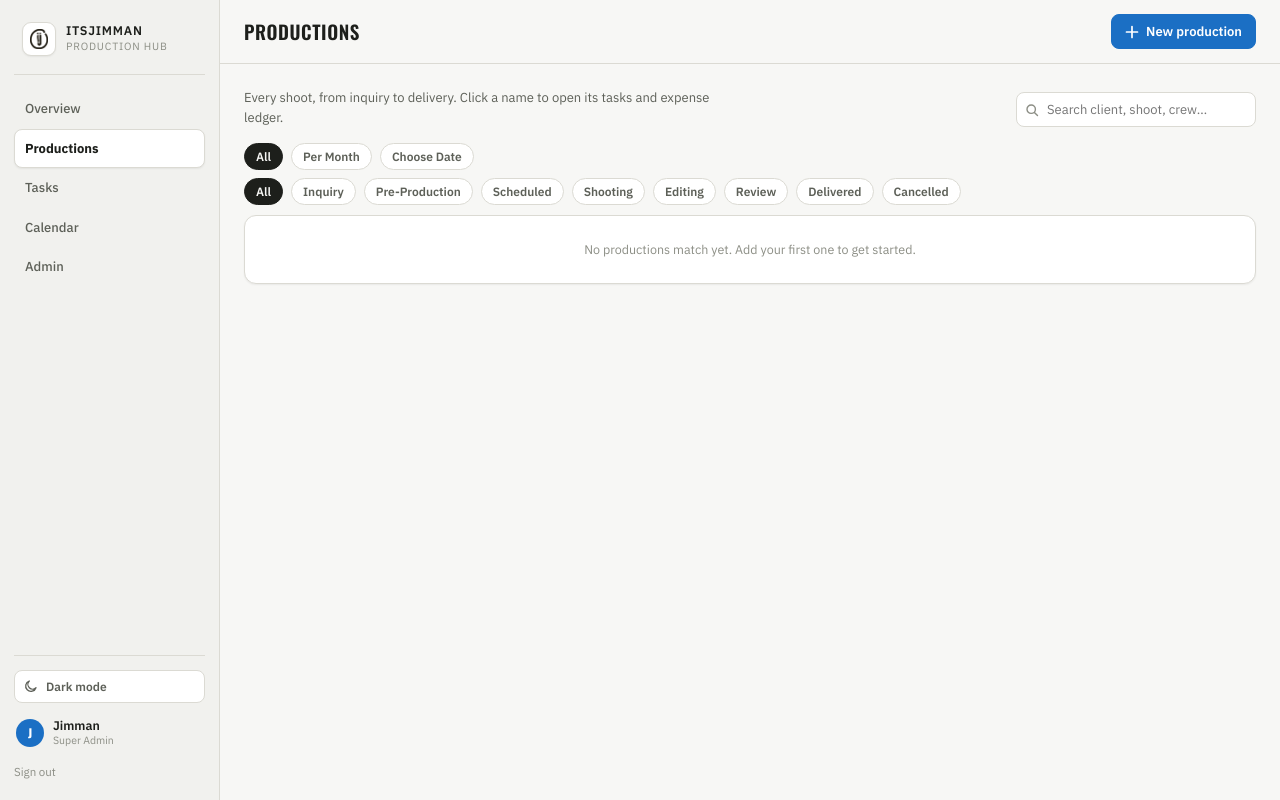
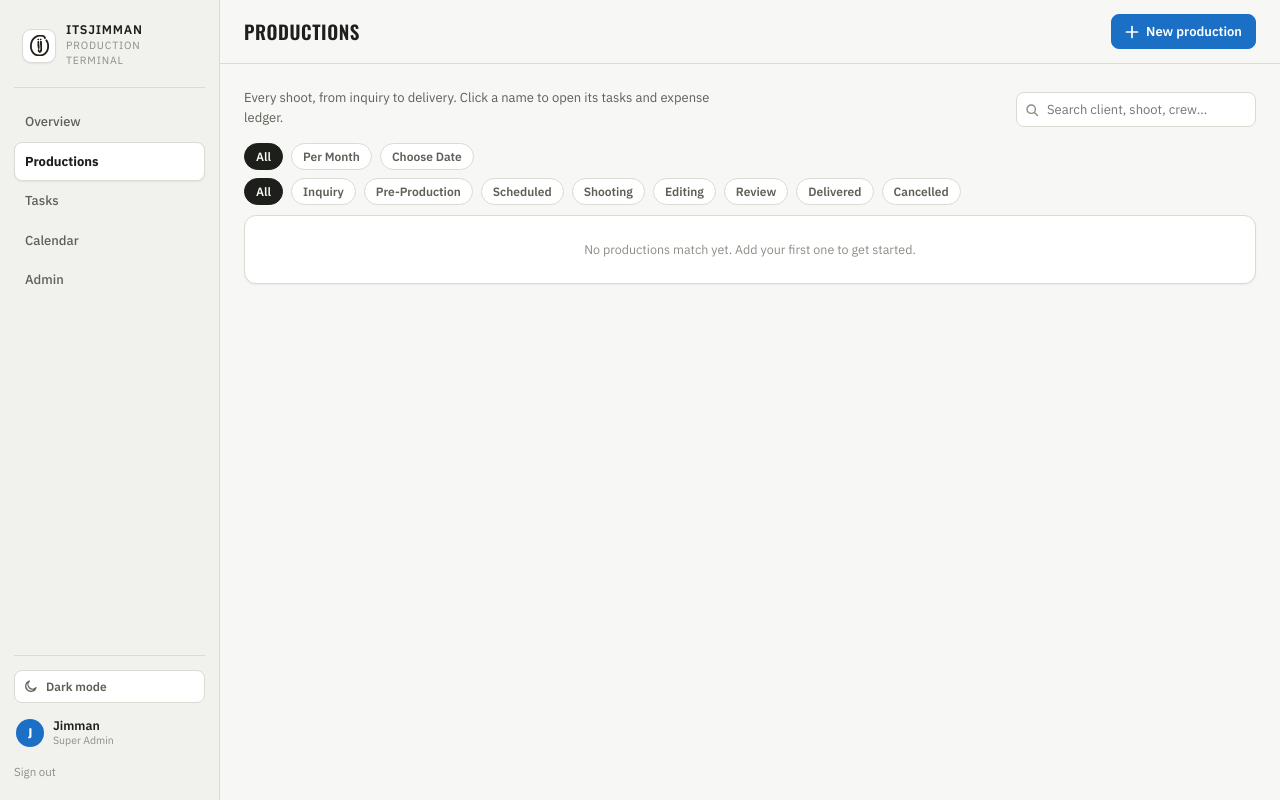
Before and after one commit to itsjimman/production-terminal, a Flask app: page /productions in a window 1280 px wide. Run offline with Flask 3, Linux system fonts and the light colour scheme; the visitor is signed in with stand-in values (Sample User, id 1); data comes from the database, SQL or seed files in the repository; data that the repository does not hold is empty; some libraries are stand-ins or nearby versions.

Commit message:
Rename 'Production Hub' to 'Production Terminal' across UI and docs
Co-Authored-By: Claude Sonnet 5 <noreply@anthropic.com>

```diff
--- a/app/constants.py
+++ b/app/constants.py
@@ -1,4 +1,4 @@
-"""Shared vocabulary for the production hub — mirrors the fields the team
+"""Shared vocabulary for the production terminal — mirrors the fields the team
 already knows from the previous version, kept in one place so the API
 and the frontend never drift apart."""
 
--- a/app/templates/base.html
+++ b/app/templates/base.html
@@ -3,7 +3,7 @@
 <head>
 <meta charset="utf-8">
 <meta name="viewport" content="width=device-width, initial-scale=1">
-<title>ITSJIMMAN Production Hub</title>
+<title>ITSJIMMAN Production Terminal</title>
 <script>(function(){try{var t=localStorage.getItem('ijh_theme');if(t==='dark'||t==='light')document.documentElement.setAttribute('data-theme',t);}catch(e){}})();</script>
 <link rel="icon" type="image/png" href="{{ url_for('static', filename='img/favicon.png') }}">
 <link rel="preconnect" href="https://fonts.googleapis.com">
@@ -18,7 +18,7 @@
       <div class="mark"><span class="glyph" aria-hidden="true"></span></div>
       <div>
         <div class="name">ITSJIMMAN</div>
-        <div class="sub">Production Hub</div>
+        <div class="sub">Production Terminal</div>
       </div>
     </div>
     <nav id="tabs">
--- a/app/templates/login.html
+++ b/app/templates/login.html
@@ -3,7 +3,7 @@
 <head>
 <meta charset="utf-8">
 <meta name="viewport" content="width=device-width, initial-scale=1">
-<title>Sign in — ITSJIMMAN Production Hub</title>
+<title>Sign in — ITSJIMMAN Production Terminal</title>
 <script>(function(){try{var t=localStorage.getItem('ijh_theme');if(t==='dark'||t==='light')document.documentElement.setAttribute('data-theme',t);}catch(e){}})();</script>
 <link rel="icon" type="image/png" href="{{ url_for('static', filename='img/favicon.png') }}">
 <link rel="preconnect" href="https://fonts.googleapis.com">
@@ -15,7 +15,7 @@
   <form class="login-card" method="post" action="{{ url_for('auth.login', next=next) }}">
     <div class="login-mark"><span class="glyph" aria-hidden="true"></span></div>
     <h1>ITSJIMMAN</h1>
-    <p class="login-sub">Production Hub</p>
+    <p class="login-sub">Production Terminal</p>
     {% if error %}<div class="login-error">{{ error }}</div>{% endif %}
     <div class="field">
       <label for="username">Username</label>
```
Also changed, not shown: README.md.
